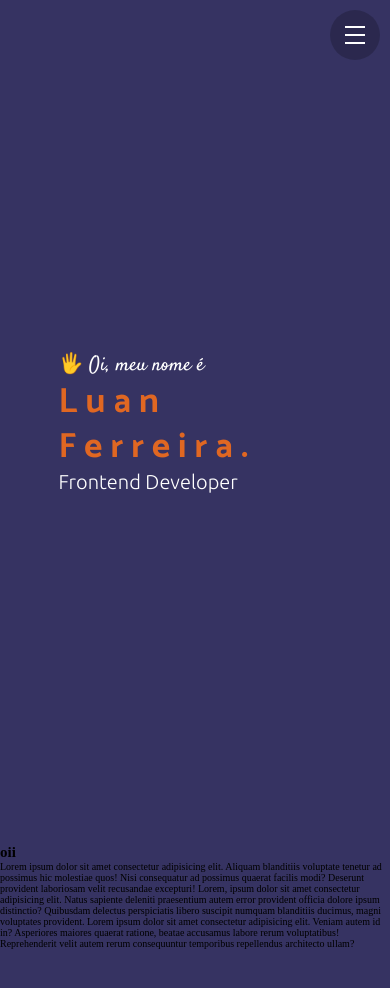
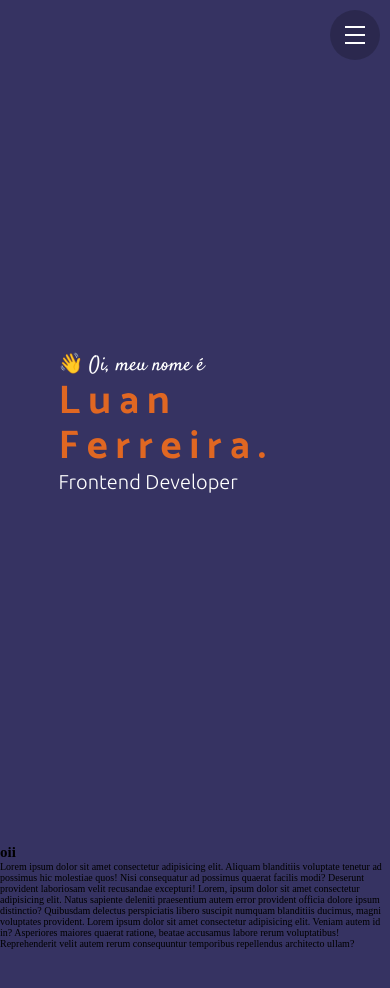
Before and after one commit to rfluan/portfolio, a plain HTML site: page index.html in a window 390 px wide. Shown: the top 988 px of the page. Drawn offline with Linux system fonts and the light colour scheme.

Commit message:
mobile home v4

```diff
--- a/assets/css/style.css
+++ b/assets/css/style.css
@@ -106,14 +106,13 @@ aside.text-home {
   font-family: var(--text-s);
   color: white;
   font-size: 3em;
-
 }
 
 .home h2 {
   color: var(--color-orange);
   font-family: var(--text-c);
   font-weight: bold;
-  font-size: max(60px, 5vw);
+  font-size: max(60px, 6vw);
   letter-spacing: 15px;
   line-height: 100px;
 }
@@ -198,7 +197,7 @@ aside.text-home {
     color: var(--color-orange);
     font-family: var(--text-c);
     font-weight: bold;
-    font-size: max(35px, 4vw);
+    font-size: max(40px, 8vw);
     letter-spacing: 8px;
     line-height: 45px;
     text-align: left;
--- a/index.html
+++ b/index.html
@@ -33,7 +33,7 @@
         <img src="assets/img/notebook.svg" alt="notebook">
       </aside>
       <aside class="text-home">
-        <p class="hi">&#x1F590; Oi, meu nome é</p>
+        <p class="hi">&#x1F44B; Oi, meu nome é</p>
         <h2>Luan Ferreira.</h2>
         <p class="front">Frontend Developer</p>
       </aside>
```
